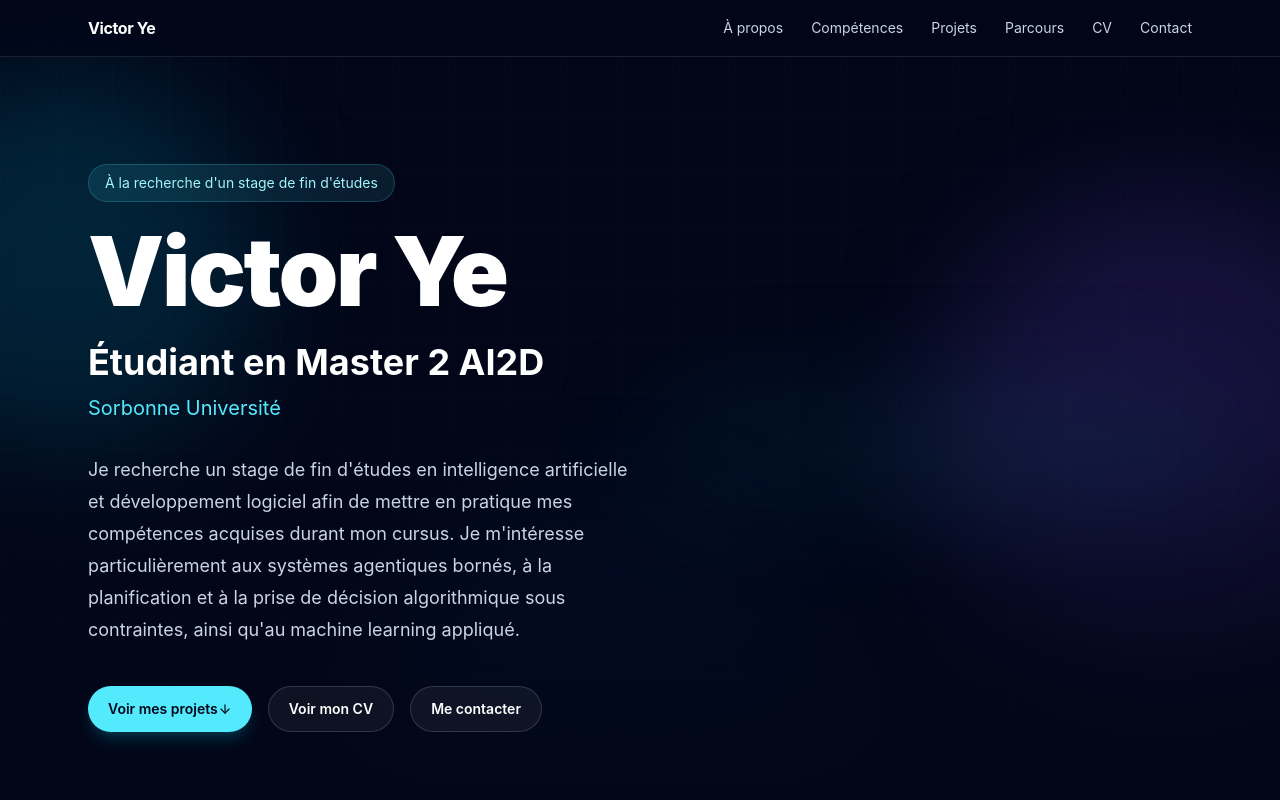
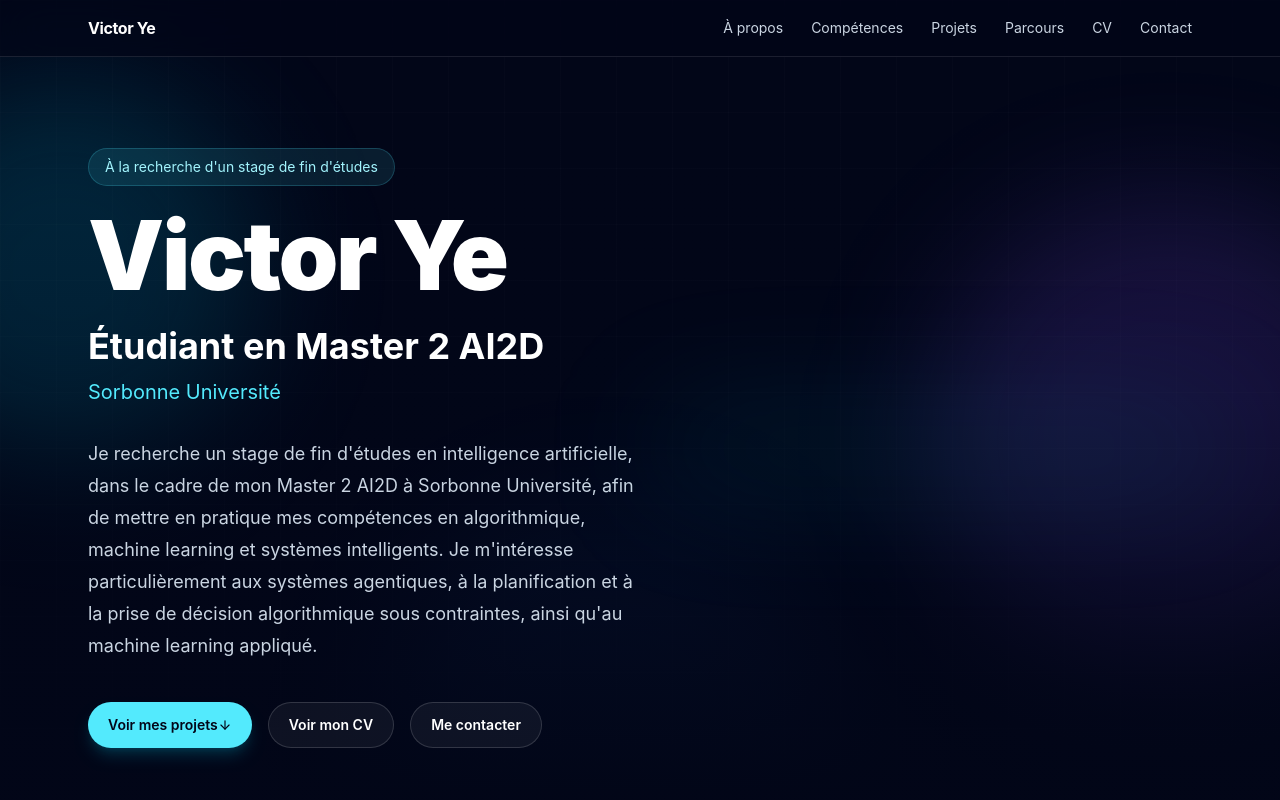
Before and after one commit to Driw0x/Driw0x.github.io, a React (Vite) app: page / in a window 1280 px wide. Shown: the top 800 px of the page. Built offline with nearby package versions, Linux system fonts and the light colour scheme.

Commit message:
Update intro

```diff
--- a/src/components/sections/Hero.tsx
+++ b/src/components/sections/Hero.tsx
@@ -33,10 +33,7 @@ export default function Hero() {
             </div>
 
             <p className="mt-8 max-w-3xl text-lg leading-8 text-slate-300">
-              Je recherche un stage de fin d'études en intelligence artificielle et développement logiciel
-              afin de mettre en pratique mes compétences acquises durant mon cursus. Je m'intéresse particulièrement
-              aux systèmes agentiques bornés, à la planification et à la prise de décision algorithmique
-              sous contraintes, ainsi qu'au machine learning appliqué.
+              Je recherche un stage de fin d'études en intelligence artificielle, dans le cadre de mon Master 2 AI2D à Sorbonne Université, afin de mettre en pratique mes compétences en algorithmique, machine learning et systèmes intelligents. Je m'intéresse particulièrement aux systèmes agentiques, à la planification et à la prise de décision algorithmique sous contraintes, ainsi qu'au machine learning appliqué.
             </p>
 
             <div className="mt-10 flex flex-wrap gap-4">
```
